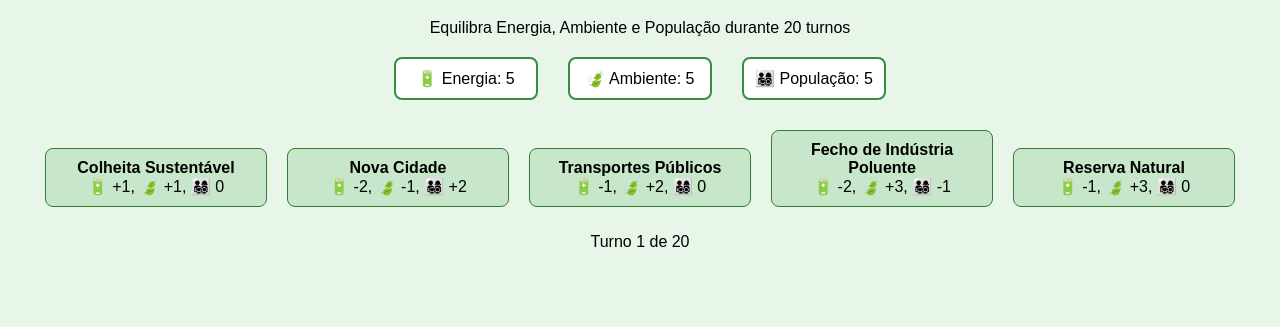
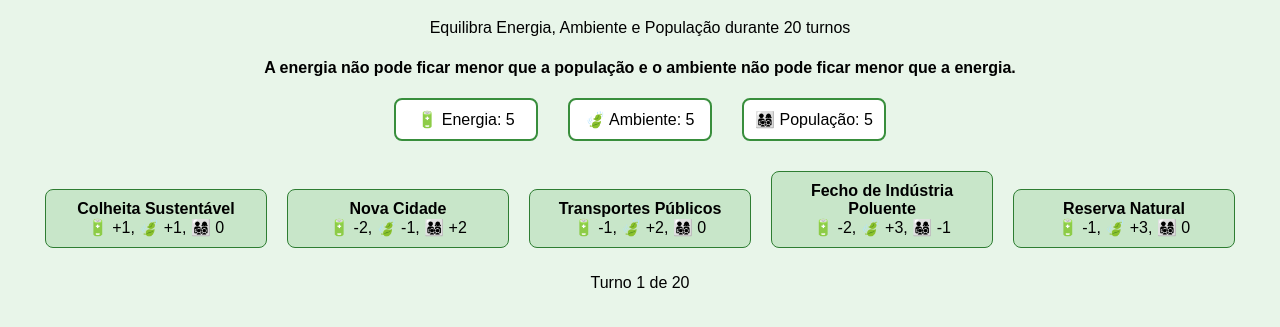
Before and after one commit to UserPT123/trabalhogeo, a plain HTML site: page cartas.html in a window 1280 px wide. Shown: the part 147-474 px from the top of the page. Drawn offline with Linux system fonts and the light colour scheme.

Commit message:
Update cartas.html

```diff
--- a/cartas.html
+++ b/cartas.html
@@ -42,7 +42,10 @@
 <body>
   <h1> Cidade Sustentável</h1>
   <body>     <p> <h1> <a href="index.html" title="Menu" > Menu </a> </h1>  </p> </body>
+
   <p>Equilibra Energia, Ambiente e População durante 20 turnos</p>
+
+  <p> <h4> A energia não pode ficar menor que a população e o ambiente não pode ficar menor que a energia. </h4></p>
 
   <div class="recursos">
     <div class="recurso">🔋 Energia: <span id="energia">5</span></div>
```
